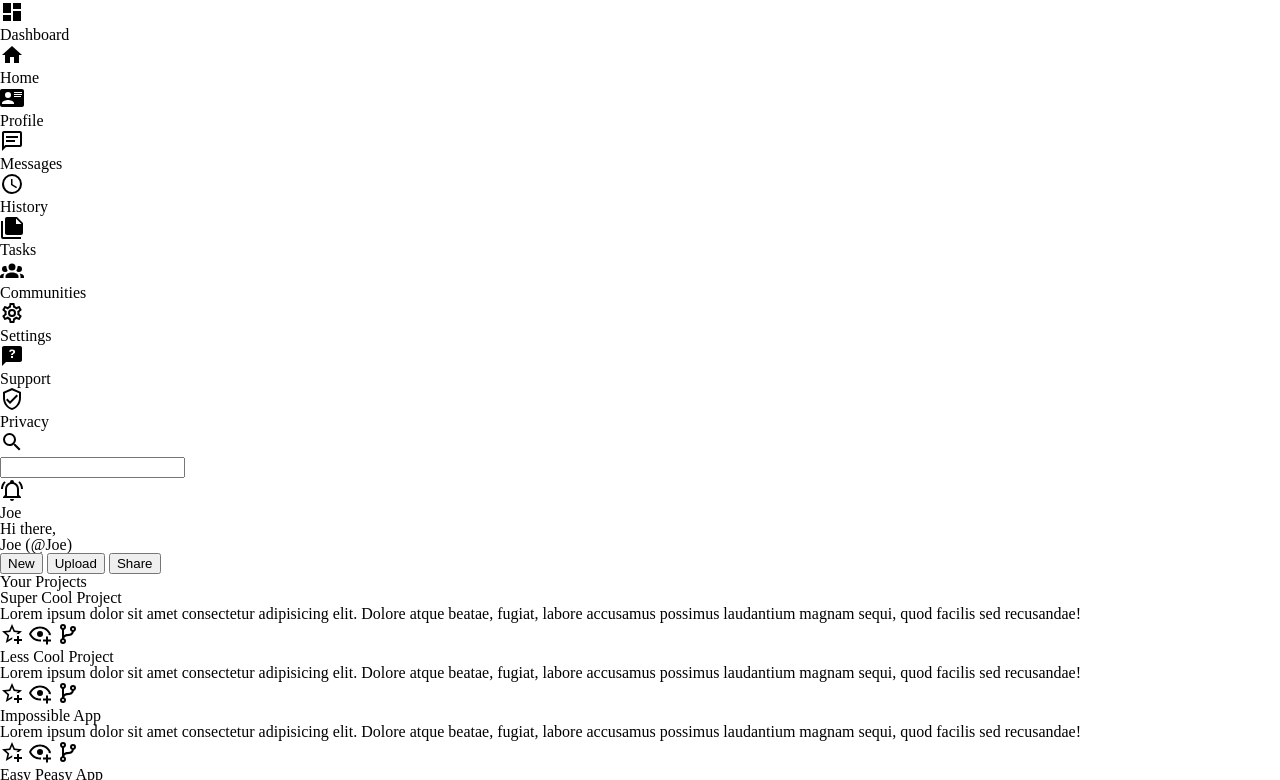
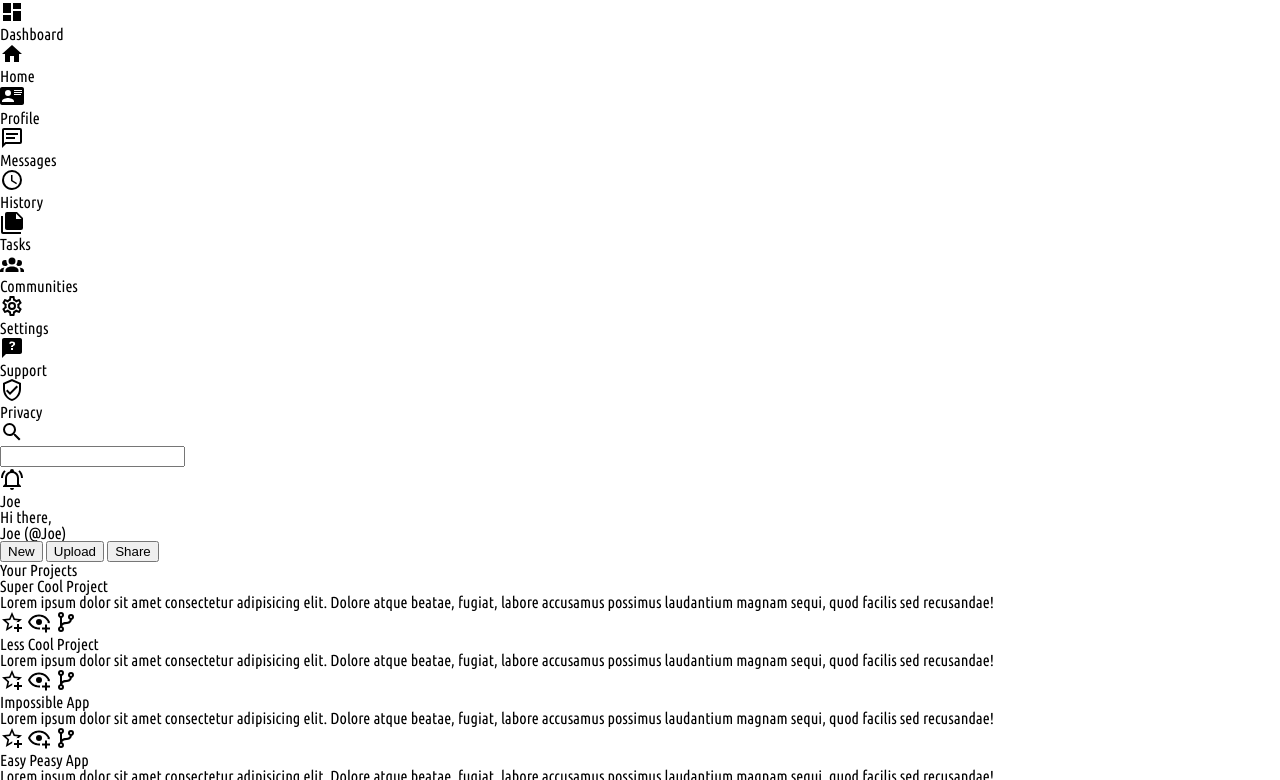
Before and after one commit to joejordan1994/admin-dashboard, a plain HTML site: page Code/index.html in a window 1280 px wide. Shown: the top 780 px of the page. Drawn offline with Linux system fonts and the light colour scheme.

Commit message:
Set variables and imported font for CSS
- Assigned variables for CSS
- Imported Ubuntu Condensed to use for font for admin page

```diff
--- a/Code/index.html
+++ b/Code/index.html
@@ -4,6 +4,12 @@
     <meta charset="UTF-8" />
     <meta name="viewport" content="width=device-width, initial-scale=1.0" />
     <title>Admin Page</title>
+    <link rel="preconnect" href="https://fonts.googleapis.com" />
+    <link rel="preconnect" href="https://fonts.gstatic.com" crossorigin />
+    <link
+      href="https://fonts.googleapis.com/css2?family=Ubuntu+Condensed&display=swap"
+      rel="stylesheet"
+    />
     <link rel="stylesheet" href="reset.css" />
     <link rel="stylesheet" href="styles.css" />
   </head>
--- a/Code/styles.css
+++ b/Code/styles.css
@@ -1,3 +1,27 @@
+:root {
+  font-size: 16px;
+  font-family: "Ubuntu Condensed", sans-serif;
+  --text-primary: black;
+  --text-secondary: white;
+  --bg-primary: #23232e;
+  --big-secondary: #141418;
+  --transition-speed: 1s;
+  --drawer-color: slategray;
+  --drawer-width: clamp(210px, 22vw, 325px);
+  --nav-bg-1: #f8f8f8;
+  --nav-color-1: #c9c9c9;
+  --nav-color-2: #62daff6e;
+  --blue-1: #084c61;
+  --gh-avatar: url("https://github.com/joejordan1994.png");
+  --gh-avatar2: url("https://github.com/james.png");
+  --gh-avatar3: url("https://github.com/bob.png");
+  --gh-avatar4: url("https://github.com/alice.png");
+  --gh-avatar5: url("https://github.com/amy.png");
+  --content-gray: rgb(235, 235, 235);
+  --transition-notDrawer: margin-left 0.4s ease-in;
+  --transition-drawer: width 0.4s ease-in;
+}
+
 img {
   width: 24px;
   height: 24px;
```
